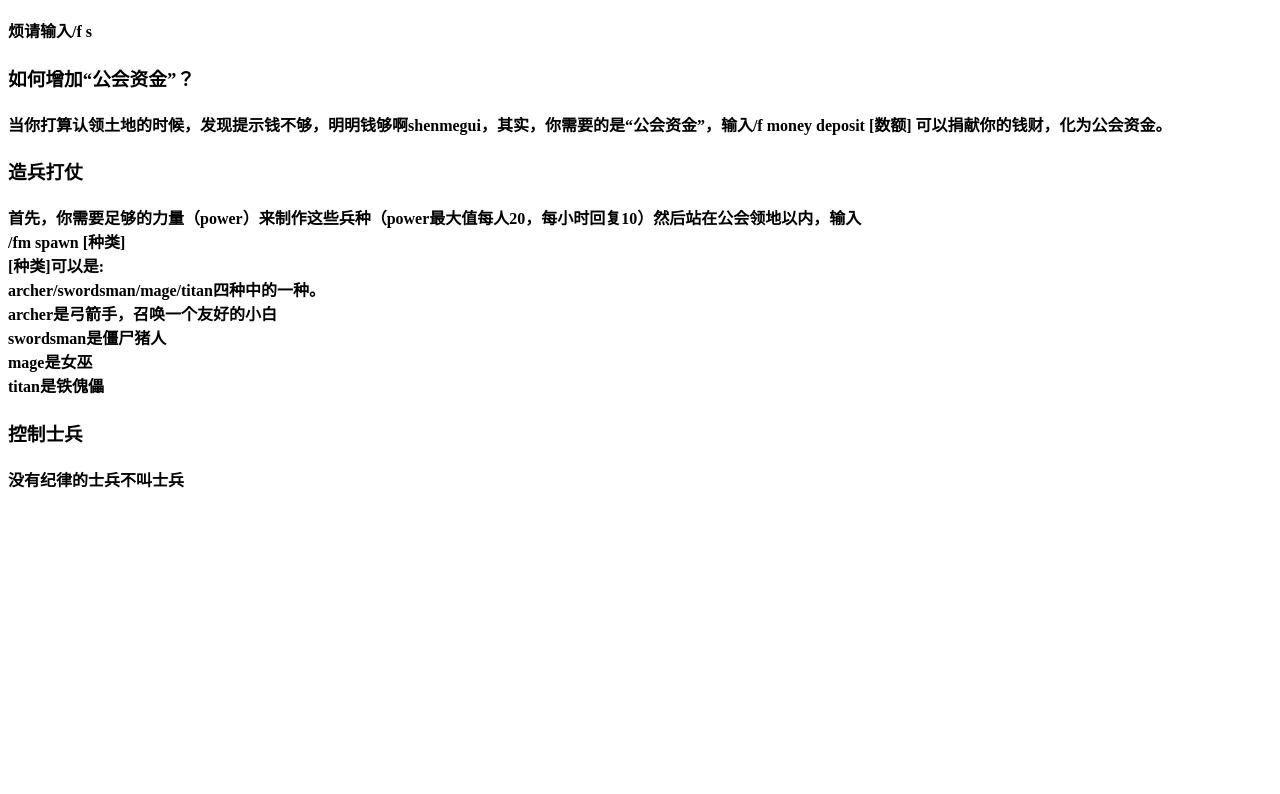
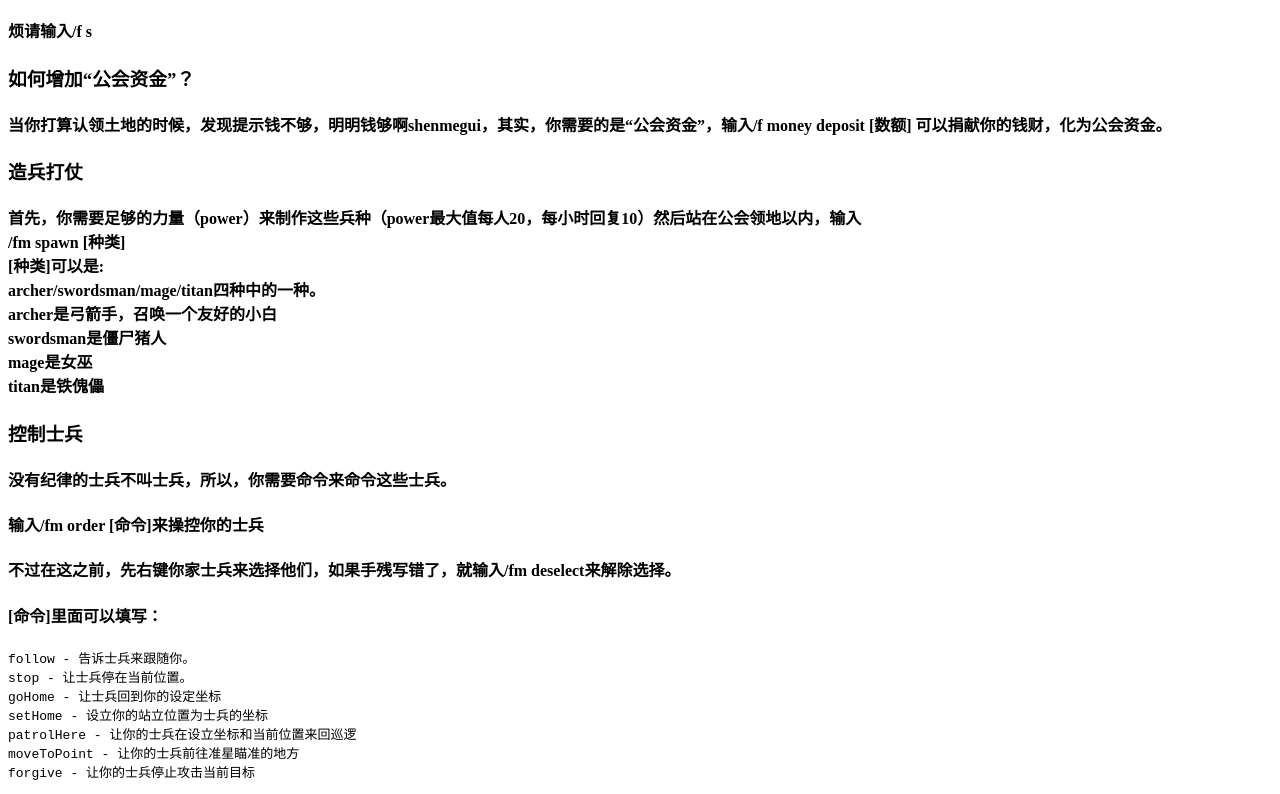
Before and after one commit to mcfaction/mcfaction.github.com, a plain HTML site: page t.html in a window 1280 px wide. Shown: the part 376-1170 px from the top of the page. Before the commit the page ends 888 px from the top, so only its background shows below. Drawn offline with Linux system fonts and the light colour scheme.

Commit message:
Update t.html

```diff
--- a/t.html
+++ b/t.html
@@ -11,4 +11,16 @@
 <h3>造兵打仗</h3>
 <h4>首先，你需要足够的力量（power）来制作这些兵种（power最大值每人20，每小时回复10）然后站在公会领地以内，输入</br>/fm spawn [种类]</br>[种类]可以是:</br>archer/swordsman/mage/titan四种中的一种。</br>archer是弓箭手，召唤一个友好的小白</br>swordsman是僵尸猪人</br>mage是女巫</br>titan是铁傀儡</h4>
 <h3>控制士兵</h3>
-<h4>没有纪律的士兵不叫士兵</h4>
+<h4>没有纪律的士兵不叫士兵，所以，你需要命令来命令这些士兵。</h4>
+<h4>输入/fm order [命令]来操控你的士兵</h4>
+<h4>不过在这之前，先右键你家士兵来选择他们，如果手残写错了，就输入/fm deselect来解除选择。</h4>
+<h4>[命令]里面可以填写：</h4>
+<pre>
+follow - 告诉士兵来跟随你。
+stop - 让士兵停在当前位置。
+goHome - 让士兵回到你的设定坐标
+setHome - 设立你的站立位置为士兵的坐标
+patrolHere - 让你的士兵在设立坐标和当前位置来回巡逻
+moveToPoint - 让你的士兵前往准星瞄准的地方
+forgive - 让你的士兵停止攻击当前目标
+</pre>
```
